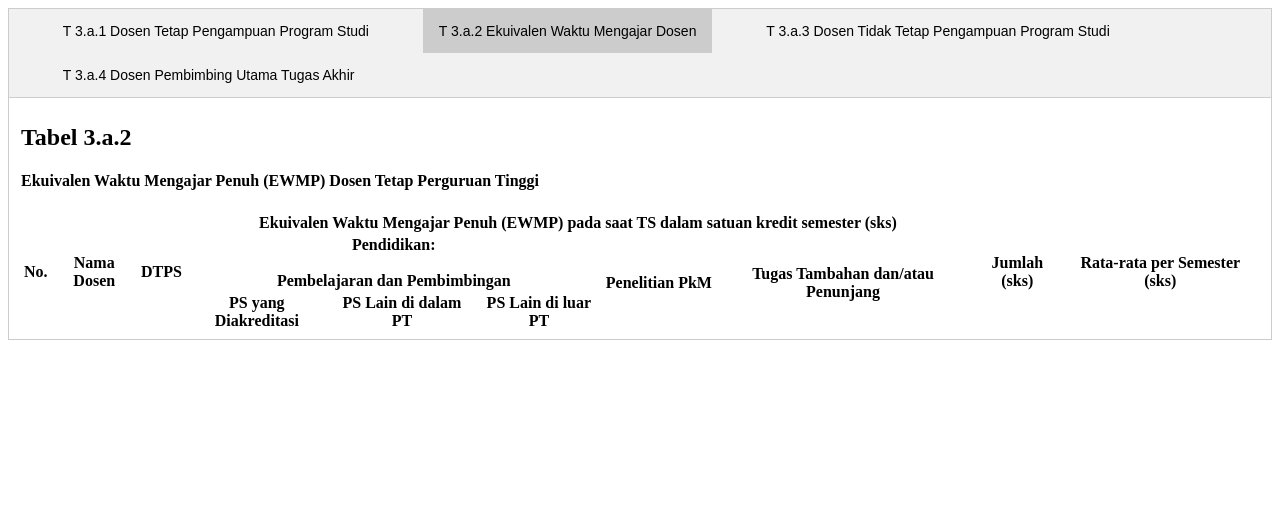
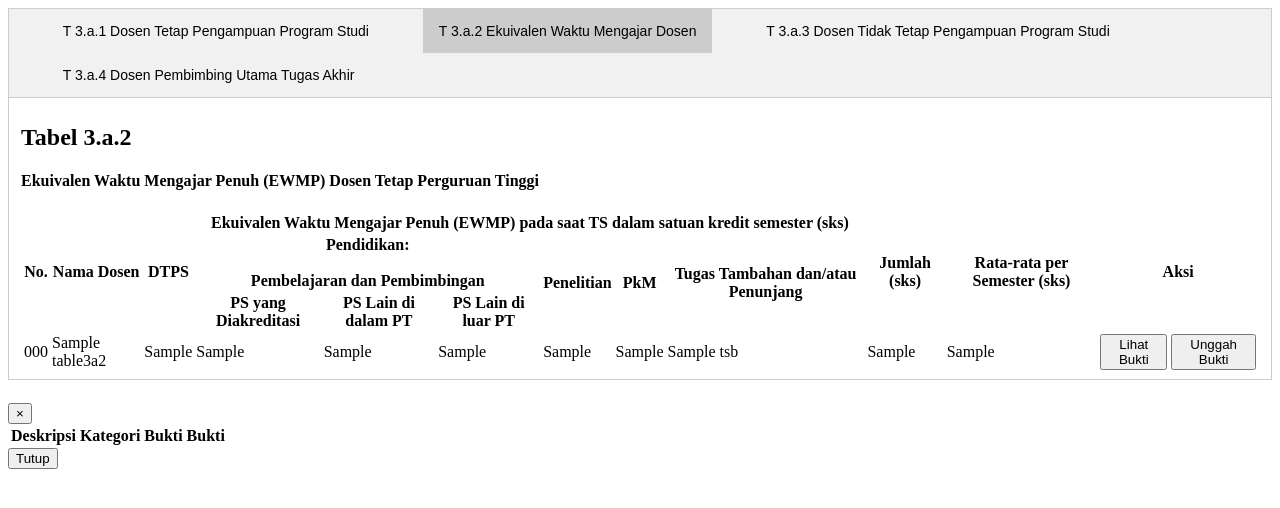
Before and after one commit to boringbread/demo-prosi-backend, a CodeIgniter app: the page made by application/views/pages/kriteria3/V_Tabel3Profil.php in a window 1280 px wide, after a click on "T 3.a.2 Ekuivalen Waktu Mengajar Dosen". Shown: the top 508 px of the page. Run offline with CodeIgniter, Linux system fonts and the light colour scheme; tables that the repository leaves empty or names only in its code hold one stand-in row (values such as "Sample post"); the template is opened without the code that fills it: most values are stand-ins (such as "Sample title", 1, 10 or a date in 2020); lists and menus that the app fills with data are empty.

Commit message:
[ADD] Code Table3a2

```diff
--- a/application/views/pages/kriteria3/V_Tabel3Profil.php
+++ b/application/views/pages/kriteria3/V_Tabel3Profil.php
@@ -55,7 +55,7 @@
     </div>
 
     <div id="T3a1" class="tabcontent">
-        <div class="container-fluid mb-5">
+        <div class="container-fluid mb-5" style="overflow-x: auto;">
             <div class="mt-3 mb-5">
                 <h2 class="text-center">Tabel 3.a.1</h2>
                 <h4 class="text-center">Dosen Tetap Perguruan Tinggi yang ditugaskan sebagai pengampu mata kuliah di Program Studi yang diakreditasi</h4>
@@ -75,11 +75,11 @@
                         <th class="align-middle" rowSpan="2">Mata Kuliah yang Diampu pada PS yang Diakreditasi</th>
                         <th class="align-middle" rowSpan="2">Kesesuaian Bidang Keahlian dengan Mata Kuliah yang Diampu</th>
                         <th class="align-middle" rowSpan="2">Mata Kuliah yang Diampu pada PS Lain</th>
+                        <th class="align-middle" colspan="2" rowspan="2">Aksi</th>
                     </tr>
                     <tr class="text-center">
                         <th class="align-middle" colSpan="">Magister/ Magister Terapan/Spesialis</th>
                         <th class="align-middle" colSpan="" rowspan="">Doktor/ Doktor Terapan/Spesialis</th>
-
                     </tr>
                 </thead>
                 <tbody>
@@ -105,15 +105,15 @@
 						<button class="btn btn-success"
 						data-toggle="modal"
 						data-target="#lihatBukti"
-						onClick="getData(`<?php echo $item['NIDN'] ?>`, `<?php echo substr($item['NIDN'], 2) ?>`)">
+						onClick="getData(`<?php echo $item['NIDN'] ?>`, `<?php echo $item['NamaDosen'] ?>`, `<?php echo '3a1' ?>`)">
 							Lihat Bukti
 						</button>
 					</td>
 					<td>
 						<form action="<?php echo base_url('/index.php/unggahBukti') ?>" method="POST">
-							<input type="hidden" name="keterangan" value="<?php echo $item['NamaDosen'] ?>">
-							<input type="hidden" name="id" value="<?php echo $item['NamaDosen'] ?>">
-							<input type="hidden" name="idKriteria" value="3">
+							<input type="hidden" name="keterangan" value="<?php echo $item['NIDN'] ?>">
+							<input type="hidden" name="id" value="<?php echo $item['NIDN'] ?>">
+							<input type="hidden" name="idKriteria" value="3a1">
 							<button class="btn btn-primary" type="submit">
 								Unggah Bukti
 							</button>
@@ -144,6 +144,7 @@
                         <th className="align-middle" colSpan="6">Ekuivalen Waktu Mengajar Penuh (EWMP) pada saat TS dalam satuan kredit semester (sks)</th>
                         <th className="align-middle" rowSpan="3">Jumlah (sks)</th>
                         <th className="align-middle" rowSpan="3">Rata-rata per Semester (sks)</th>
+                        <th className="align-middle" colspan="2" rowspan="3" >Aksi</th>
                     </tr>
                     <tr class="text-center">
                         <th className="align-middle" colSpan="3">Pendidikan: <br></br>Pembelajaran dan Pembimbingan</th>
@@ -158,32 +159,35 @@
                     </tr>
                 </thead>
                 <tbody>
-                    <!-- <?php
-                            $i = 1;
-                            foreach ($table6 as $item) {
-                            ?>
+                <?php
+                    $i = 1;
+                    foreach ($table3a2 as $item) {
+                    ?>
 				<tr class="text-center">
-					<td> <?php echo 2016 ?> </td>
-					<td><?php echo 120 ?></td>
-					<td><?php echo 400 ?></td>
-					<td><?php echo 120 ?></td>
-					<td><?php echo 120 ?></td>
-					<td><?php echo 0 ?></td>
-                    <td><?php echo 500 ?></td>
-					<td><?php echo 20 ?></td>
+					<td><?php echo $item['Nomor'] ?> </td>
+					<td><?php echo $item['NamaDosen'] ?></td>
+					<td><?php echo $item['TS-2'] ?></td>
+					<td><?php echo $item['TS-1'] ?></td>
+					<td><?php echo $item['TS'] ?></td>
+					<td><?php echo $item['Rata2'] ?></td>
+                    <td><?php echo $item['TS-2b'] ?></td>
+                    <td><?php echo $item['TS-1b'] ?></td>
+                    <td><?php echo $item['TSb'] ?></td>
+                    <td><?php echo $item['Rata2b'] ?></td>
+					<td><?php echo $item['Rata2_semua'] ?></td>
                     <td>
 						<button class="btn btn-success"
 						data-toggle="modal"
 						data-target="#lihatBukti"
-						onClick="getData(`<?php echo $item['idPenelitian'] ?>`, `<?php echo substr($item['judulKegiatan'], 2) ?>`)">
+						onClick="getData(`<?php echo $item['Nomor'] ?>`, `<?php echo $item['NIDN'] ?>`, `<?php echo '3a2' ?>`)">
 							Lihat Bukti
 						</button>
 					</td>
 					<td>
 						<form action="<?php echo base_url('/index.php/unggahBukti') ?>" method="POST">
-							<input type="hidden" name="keterangan" value="<?php echo $item['judulKegiatan'] ?>">
-							<input type="hidden" name="id" value="<?php echo $item['idPenelitian'] ?>">
-							<input type="hidden" name="idKriteria" value="6">
+							<input type="hidden" name="keterangan" value="<?php echo $item['NIDN'] ?>">
+							<input type="hidden" name="id" value="<?php echo $item['Nomor'] ?>">
+							<input type="hidden" name="idKriteria" value="3a2">
 							<button class="btn btn-primary" type="submit">
 								Unggah Bukti
 							</button>
@@ -193,7 +197,7 @@
 				<?php
                                 $i = $i + 1;
                             }
-                ?> -->
+                ?>
                 </tbody>
             </table>
         </div>
@@ -333,15 +337,47 @@
         </div>
     </div>
 
+    <!-- MODAL -->
+    <div class="modal fade" id="lihatBukti" tabindex="-1" role="dialog" aria-labelledby="exampleModalLabel" aria-hidden="true">
+    <div class="modal-dialog modal-lg" role="document">
+        <div class="modal-content w-100">
+            <div class="modal-header">
+                <div id="bukti-header">
+                    <h5 class="modal-title" id="exampleModalLabel"></h5>
+                </div>
+                <button type="button" class="close" data-dismiss="modal" aria-label="Close">
+                    <span aria-hidden="true">&times;</span>
+                </button>
+            </div>
+            <div class="modal-body">
+                <table class="table table-striped table-bordered">
+                    <thead>
+                        <tr class="text-center">
+                            <th class="align-middle">Deskripsi</th>
+                            <th class="align-middle">Kategori Bukti</th>
+                            <th class="align-middle">Bukti</th>
+                        </tr>
+                    </thead>
+                    <tbody id="bukti-isi">
+                    </tbody>
+                </table>
+            </div>
+            <div class="modal-footer">
+                <button type="button" class="btn btn-secondary" data-dismiss="modal">Tutup</button>
+            </div>
+        </div>
+    </div>
+</div>
+
     <script>
         // getData();
 
-        function getData(id, judul) {
+        function getData(id, judul, subsection) {
             var judul = judul.bold();
             $("#bukti-header").html(judul);
             $.ajax({
                 type: 'POST',
-                url: "<?php echo base_url('index.php/C_Tabel3Profil/getBukti/') ?>" + id,
+                url: "<?php echo base_url('index.php/C_Tabel3Profil/getBukti/') ?>" + subsection + '/' + id,
                 dataType: 'json',
                 success: function(data) {
                     var baris = '';
--- a/application/views/pages/kriteria6/V_Tabel6.php
+++ b/application/views/pages/kriteria6/V_Tabel6.php
@@ -61,7 +61,7 @@
 					</td>
 					<td>
 						<form action="<?php echo base_url('/index.php/unggahBukti') ?>" method="POST">
-							<input type="hidden" name="keterangan" value="<?php echo $item['judulKegiatan'] ?>">
+							<input type="hidden" name="keterangan" value="<?php echo $item['namaDosen'] ?>">
 							<input type="hidden" name="id" value="<?php echo $item['idPenelitian'] ?>">
 							<input type="hidden" name="idKriteria" value="6">
 							<button class="btn btn-primary" type="submit">
```
Also changed, not shown: application/controllers/C_Tabel3Profil.php (+7 -20 lines), application/models/M_Tabel3Profil.php (+15 -4 lines), upload/3/1_0426085801__(16).webp (added), upload/3/2_1__(17).jpg (added), 2 other files.
